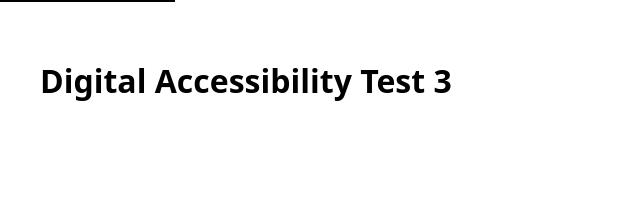
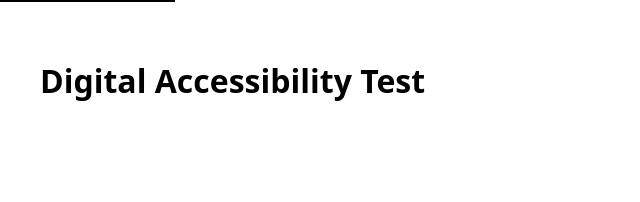
Before and after one commit to althe3rd/Digital-Accessibility-Test, a website built with Parcel: page src/index.html in a window 1280 px wide. Shown: the top 202 px of the page, 0-640 px from the left. Built offline with nearby package versions, Linux system fonts and the light colour scheme.

Commit message:
applied correct h1

```diff
--- a/src/index.html
+++ b/src/index.html
@@ -28,7 +28,7 @@
 
   <header>
     <div class="contentWidth">
-      <h1>Digital Accessibility Test 3</h1>
+      <h1>Digital Accessibility Test</h1>
     </div>
   </header>
 
```
